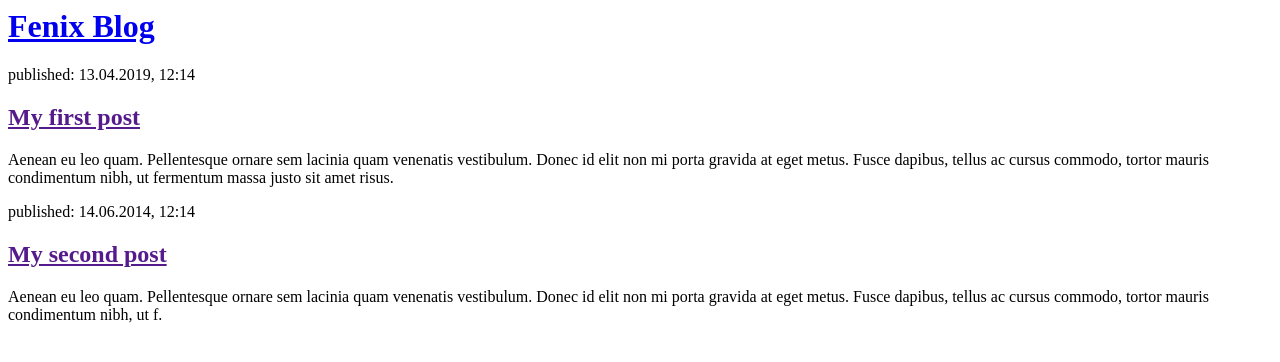
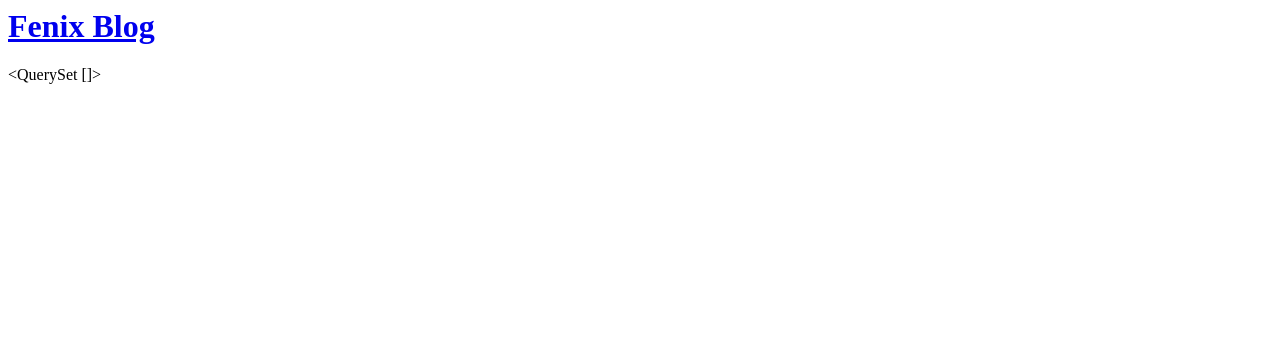
Before and after one commit to KD-3/DjangoBlog, a Django app: page / in a window 1280 px wide. Shown: the top 362 px of the page. Run offline with Django 3.2, Linux system fonts and the light colour scheme; data that the repository does not hold is empty.

Commit message:
Added view

```diff
--- a/blog/templates/blog/post_list.html
+++ b/blog/templates/blog/post_list.html
@@ -7,16 +7,7 @@
             <h1><a href="/">Fenix Blog</a></h1>
         </div>
 
-        <div>
-            <p>published: 13.04.2019, 12:14</p>
-            <h2><a href="">My first post</a></h2>
-            <p>Aenean eu leo quam. Pellentesque ornare sem lacinia quam venenatis vestibulum. Donec id elit non mi porta gravida at eget metus. Fusce dapibus, tellus ac cursus commodo, tortor mauris condimentum nibh, ut fermentum massa justo sit amet risus.</p>
-        </div>
+        {{  posts  }}
 
-        <div>
-            <p>published: 14.06.2014, 12:14</p>
-            <h2><a href="">My second post</a></h2>
-            <p>Aenean eu leo quam. Pellentesque ornare sem lacinia quam venenatis vestibulum. Donec id elit non mi porta gravida at eget metus. Fusce dapibus, tellus ac cursus commodo, tortor mauris condimentum nibh, ut f.</p>
-        </div>
     </body>
 </html>
--- a/blog/views.py
+++ b/blog/views.py
@@ -1,5 +1,7 @@
 from django.shortcuts import render
+from django.utils import timezone
+from .models import Post
 
-# Create your views here.
 def post_list(request):
-    return render(request, 'blog/post_list.html', {})
+    posts = Post.objects.filter(published_date__lte=timezone.now()).order_by('published_date')
+    return render(request, 'blog/post_list.html', {'posts': posts})
```
